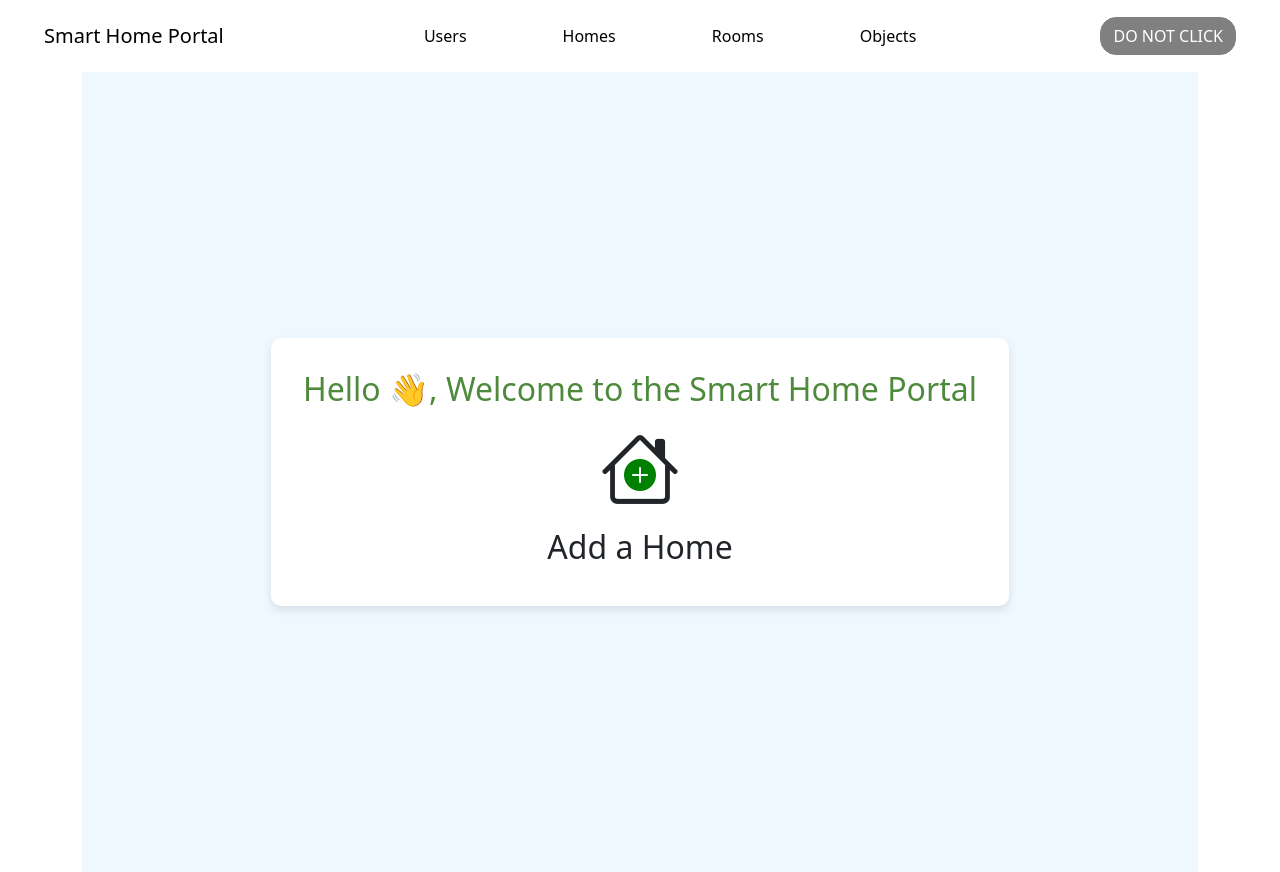
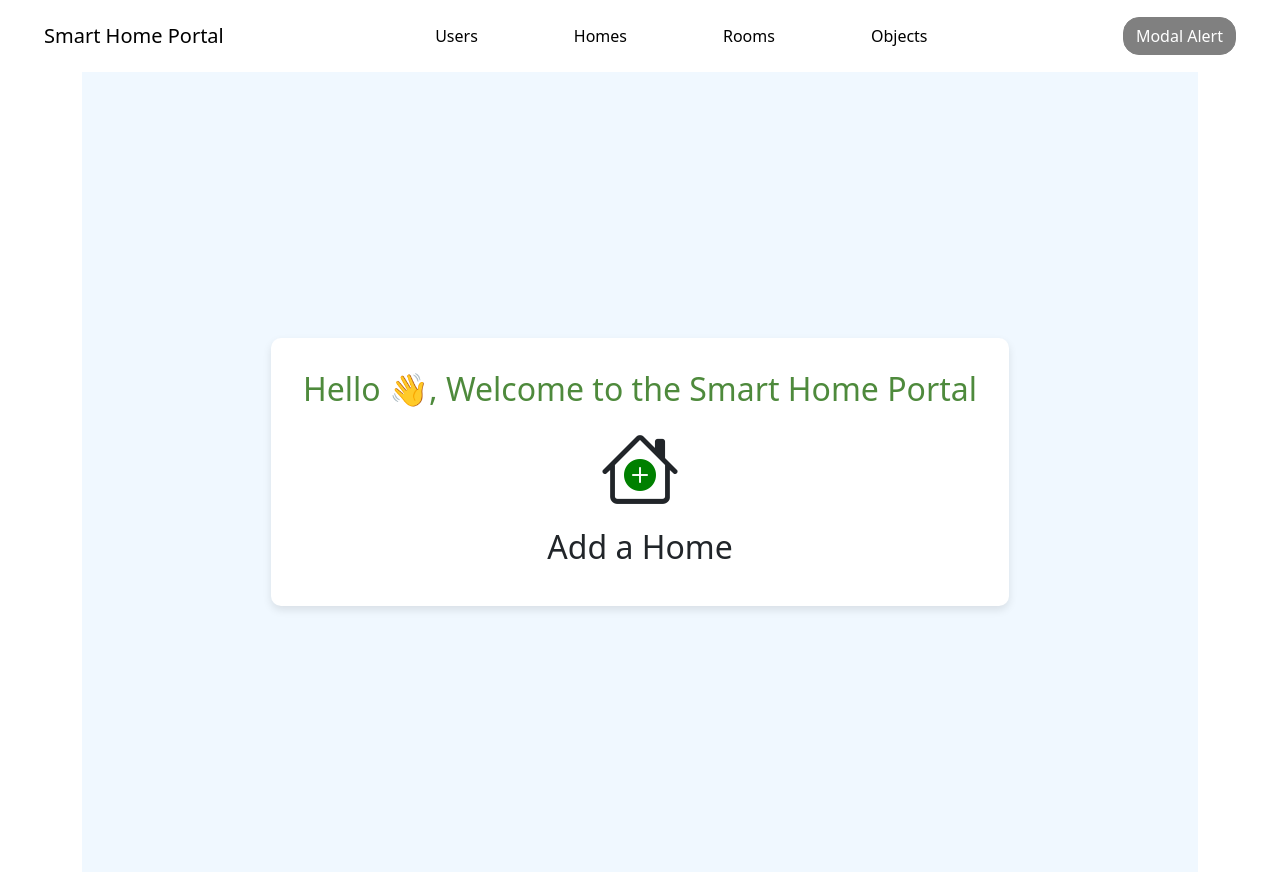
Before and after one commit to sarmadrkhan/smart-home-portal, a React (Create React App) app: page / in a window 1280 px wide. Built offline with nearby package versions, Linux system fonts and the light colour scheme.

Commit message:
remove warnings

```diff
--- a/src/components/Home/HomeTable.jsx
+++ b/src/components/Home/HomeTable.jsx
@@ -10,6 +10,7 @@ const HomeTable = () => {
 
   const firebase = useFirebase();
 
+  useEffect(() => {
     const fetchHomesWithOwners = async () => {
       try {
         const fetchedHomes = await firebase.getHomes();
@@ -32,8 +33,6 @@ const HomeTable = () => {
         setLoading(false);
       }
     };
-
-  useEffect(() => {
     fetchHomesWithOwners();
   }, [firebase]);
 
--- a/src/components/HomeObject/HomeObjectTable.jsx
+++ b/src/components/HomeObject/HomeObjectTable.jsx
@@ -10,6 +10,7 @@ const HomeObjectTable = () => {
 
   const firebase = useFirebase();
 
+  useEffect(() => {
     const fetchHomeObjectsWithOwners = async () => {
       try {
         const fetchedHomeObjects = await firebase.getHomeObjects();
@@ -32,10 +33,8 @@ const HomeObjectTable = () => {
         setLoading(false);
       }
     };
-
-  useEffect(() => {
     fetchHomeObjectsWithOwners();
-  }, []);
+  }, [firebase]);
 
   const renderStateLabel = (type, state) => {
     if (type === 'socket' || type === 'light') {
--- a/src/components/Navigation/Header.jsx
+++ b/src/components/Navigation/Header.jsx
@@ -28,7 +28,7 @@ const Header = () => {
           <Link to="/rooms">Rooms</Link>
           <Link to="/home-objects">Objects</Link>
         </Nav>
-        <Button variant='dark' onClick={donotClickHandler}>DO NOT CLICK</Button>
+        <Button className='d-none d-lg-flex' variant='dark' onClick={donotClickHandler}>Modal Alert</Button>
       </Navbar>
 
       <Modal show={showModal} onHide={handleClose}>
--- a/src/components/Room/RoomTable.jsx
+++ b/src/components/Room/RoomTable.jsx
@@ -10,6 +10,7 @@ const RoomTable = () => {
 
   const firebase = useFirebase();
 
+  useEffect(() => {
     const fetchRoomsWithOwners = async () => {
       try {
         const fetchedRooms = await firebase.getRooms();
@@ -32,8 +33,6 @@ const RoomTable = () => {
         setLoading(false);
       }
     };
-
-  useEffect(() => {
     fetchRoomsWithOwners();
   }, [firebase]);
 
```
Lines whose indentation alone changed are shown as unchanged.
